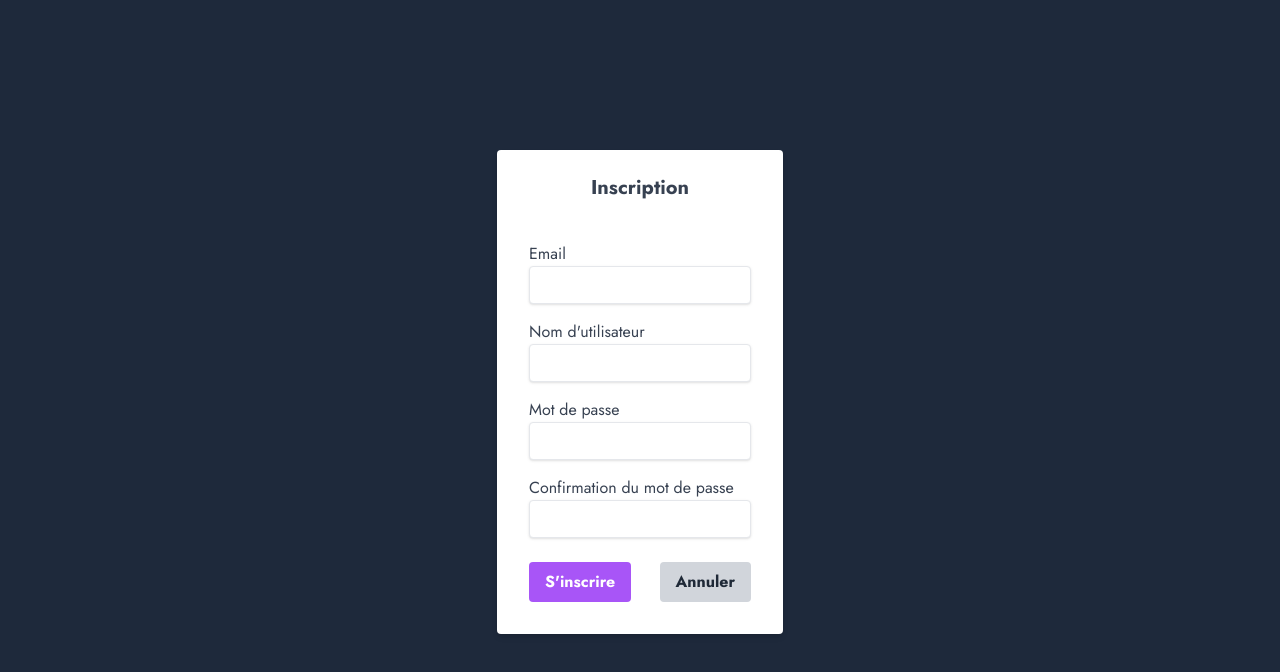
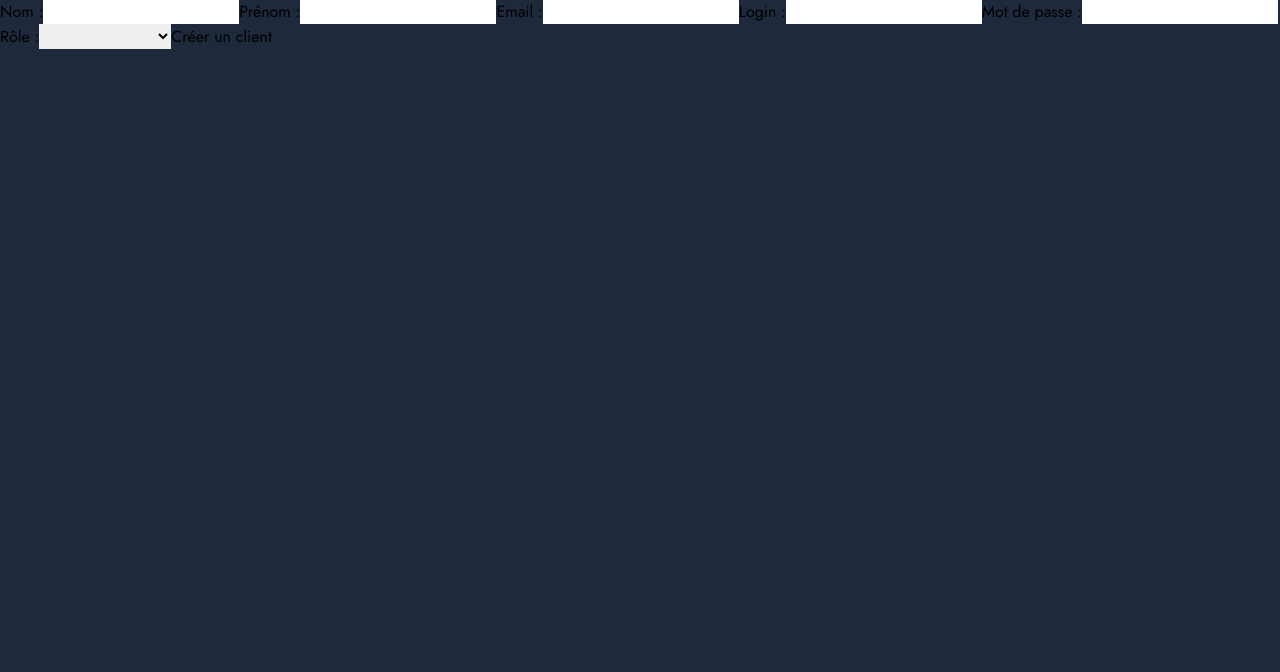
Before and after one commit to TrangAlexis/projet_naaa, an Angular app in the folder projet_naaa_frontend/: page /inscription in a window 1280 px wide. Shown: the top 672 px of the page. Built offline with nearby package versions, Linux system fonts and the light colour scheme.

Commit message:
Connexion Front & Back pour la création dExercices

```diff
--- a/projet_naaa_frontend/src/app/exercise-editor/exercise-editor.component.html
+++ b/projet_naaa_frontend/src/app/exercise-editor/exercise-editor.component.html
@@ -14,7 +14,7 @@
             </label>
             <div class="mt-1">
               <input id="exerciseName" name="exerciseName" type="text" autocomplete="off" required
-                [(ngModel)]="exercice.name"
+                [(ngModel)]="exercice.nom"
                 class="appearance-none block w-full px-3 py-2 border border-gray-300 rounded-md shadow-sm placeholder-gray-400 focus:outline-none focus:ring-blue-500 focus:border-blue-500 sm:text-sm">
             </div>
           </div>
@@ -35,10 +35,10 @@
               class="w-full flex justify-center py-2 px-4 border border-transparent rounded-md shadow-sm text-sm font-medium text-white bg-purple-500 hover:bg-purple-700 focus:outline-none focus:ring-2 focus:ring-offset-2 focus:ring-blue-500">
               Créer l'exercice
             </button>
-            <button type="submit"
+            <a
               class="w-full flex justify-center py-2 px-4 border border-transparent rounded-md shadow-sm text-sm font-medium text-white bg-purple-500 hover:bg-purple-700 focus:outline-none focus:ring-2 focus:ring-offset-2 focus:ring-blue-500" routerLink="/programs-page">
               Annuler
-            </button>
+            </a>
           </div>
         </form>
       </div>
--- a/projet_naaa_frontend/src/app/exercise-editor/exercise-editor.component.ts
+++ b/projet_naaa_frontend/src/app/exercise-editor/exercise-editor.component.ts
@@ -1,6 +1,7 @@
 import { Component } from '@angular/core';
 import { Exercice } from '../models/exercise.model';
 import { ExerciceService } from '../services/ExerciceService';
+import { Router } from '@angular/router';
 
 @Component({
   selector: 'app-exercise-editor',
@@ -8,18 +9,16 @@ import { ExerciceService } from '../services/ExerciceService';
   styleUrls: ['./exercise-editor.component.scss']
 })
 export class ExerciseEditorComponent {
+  exercice: Exercice = {
+    nom: '',
+    description: '',
+  };
 
-
-  exercice: Exercice = new Exercice("Je suis là", "Hello");
-
-  constructor(private exerciceService: ExerciceService) { }
-
+  constructor(private exerciceService: ExerciceService, private router: Router) {}
 
   onSubmit() {
-    this.exerciceService.create(this.exercice)
-      .subscribe(
-        data => console.log('Exercice ajouté avec succès !'),
-        error => console.log('Une erreur est survenue lors de l\'ajout de l\'exercice.')
-      );
+    this.exerciceService.create(this.exercice).subscribe((result) => {
+      this.router.navigate(['/programs-page']);
+    });
   }
 }
--- a/projet_naaa_frontend/src/app/inscription/inscription.component.html
+++ b/projet_naaa_frontend/src/app/inscription/inscription.component.html
@@ -1,4 +1,4 @@
-<div class="flex justify-center items-center h-screen">
+<!-- <div class="flex justify-center items-center h-screen">
     <form [formGroup]="inscriptionForm" (ngSubmit)="onSubmit()" class="bg-white shadow-md rounded px-8 pt-6 pb-8 mb-4">
         <h2 class="text-xl text-gray-700 font-bold mb-10 text-center">Inscription</h2>
         <div class="mt-4">
@@ -46,4 +46,29 @@
                 class="bg-gray-300 hover:bg-gray-400 text-gray-800 font-bold py-2 px-4 rounded">Annuler</a>
         </div>
     </form>
-</div>
+</div> -->
+
+<form (ngSubmit)="onSubmit()">
+  <label for="nom">Nom :</label>
+  <input type="text" id="nom" name="nom" [(ngModel)]="nom" required>
+
+  <label for="prenom">Prénom :</label>
+  <input type="text" id="prenom" name="prenom" [(ngModel)]="prenom" required>
+
+  <label for="email">Email :</label>
+  <input type="email" id="email" name="email" [(ngModel)]="email" required>
+
+  <label for="login">Login :</label>
+  <input type="text" id="login" name="login" [(ngModel)]="login" required>
+
+  <label for="mdp">Mot de passe :</label>
+  <input type="password" id="mdp" name="mdp" [(ngModel)]="mdp" required>
+
+  <label for="role">Rôle :</label>
+  <select id="role" name="role" [(ngModel)]="role" required>
+    <option value="ROLE_CLIENTFREEMIUM">Client Freemium</option>
+    <option value="ROLE_CLIENTPREMIUM">Client Premium</option>
+  </select>
+
+  <button type="submit">Créer un client</button>
+</form>
--- a/projet_naaa_frontend/src/app/inscription/inscription.component.ts
+++ b/projet_naaa_frontend/src/app/inscription/inscription.component.ts
@@ -1,3 +1,4 @@
+import { ClientService } from './../services/ClientService';
 import { Component, OnInit } from '@angular/core';
 import { FormBuilder, FormGroup, Validators, FormControl } from '@angular/forms';
 import { MustMatch } from '../helpers/must-match.validators';
@@ -9,11 +10,20 @@ import { MustMatch } from '../helpers/must-match.validators';
 })
 export class InscriptionComponent implements OnInit {
 
+  nom!: string;
+  prenom!: string;
+  email!: string;
+  login!: string;
+  mdp!: string;
+  role!: string;
+
+
+
   inscriptionForm!: FormGroup;
   submitted = false;
 required: any;
 
-  constructor(private formBuilder: FormBuilder) { }
+  constructor(private formBuilder: FormBuilder, private clientService: ClientService) { }
 
   ngOnInit() {
     this.inscriptionForm = this.formBuilder.group({
@@ -28,14 +38,27 @@ required: any;
 
   get f() { return this.inscriptionForm.controls; }
 
-  onSubmit() {
-    this.submitted = true;
+  // onSubmit() {
+  //   this.submitted = true;
 
-    if (this.inscriptionForm.invalid) {
-      return;
-    }
+  //   if (this.inscriptionForm.invalid) {
+  //     return;
+  //   }
 
-    alert('Inscription réussie !\n\n' + JSON.stringify(this.inscriptionForm.value, null, 4));
+  //   alert('Inscription réussie !\n\n' + JSON.stringify(this.inscriptionForm.value, null, 4));
+  // }
+
+  onSubmit(): void {
+    const client = {
+      nom: this.nom,
+      prenom: this.prenom,
+      email: this.email,
+      login: this.login,
+      mdp: this.mdp,
+      compte: {
+        role: this.role
+      }
+    };
   }
 
 }
--- /dev/null
+++ b/projet_naaa_frontend/src/app/models/client.model.ts
@@ -0,0 +1,57 @@
+export class Client {
+  id: number;
+  nom: string;
+  prenom: string;
+  email: string;
+  login: string;
+  mdp: string;
+  pointsDeSucces: number;
+  dateNaissance: Date;
+  premium: boolean;
+  programme: Programme;
+  compte: Compte;
+
+  constructor(
+    id: number,
+    nom: string,
+    prenom: string,
+    email: string,
+    login: string,
+    mdp: string,
+    pointsDeSucces: number,
+    dateNaissance: Date,
+    premium: boolean,
+    programme: Programme,
+    compte: Compte
+  ) {
+    this.id = id;
+    this.nom = nom;
+    this.prenom = prenom;
+    this.email = email;
+    this.login = login;
+    this.mdp = mdp;
+    this.pointsDeSucces = pointsDeSucces;
+    this.dateNaissance = dateNaissance;
+    this.premium = premium;
+    this.programme = programme;
+    this.compte = compte;
+  }
+}
+
+export interface Compte {
+  id: number;
+  login: string;
+  role: Role;
+}
+
+export enum Role {
+  ROLE_CLIENTFREEMIUM = 'ROLE_CLIENTFREEMIUM',
+  ROLE_CLIENTPREMIUM = 'ROLE_CLIENTPREMIUM',
+  ROLE_COACH = 'ROLE_COACH'
+}
+
+export interface Programme {
+  id: number;
+  nom: string;
+  description: string;
+}
--- a/projet_naaa_frontend/src/app/models/exercise.model.ts
+++ b/projet_naaa_frontend/src/app/models/exercise.model.ts
@@ -1,6 +1,5 @@
-export class Exercice {
-    constructor(
-    public name: string,
-    public description: string
-    ) {}
-    }
+export interface Exercice {
+  id?: number;
+  nom: string;
+  description: string;
+}
--- /dev/null
+++ b/projet_naaa_frontend/src/app/services/ClientService.ts
@@ -0,0 +1,34 @@
+import { Injectable } from '@angular/core';
+import { HttpClient } from '@angular/common/http';
+import { Observable } from 'rxjs';
+import { Client } from '../models/client.model';
+
+@Injectable({
+  providedIn: 'root',
+})
+export class ClientService {
+
+  private baseUrl = 'http://localhost:8080/naaa/api/client';
+
+  constructor(private http: HttpClient) { }
+
+  getClients(): Observable<Client[]> {
+    return this.http.get<Client[]>(`${this.baseUrl}`);
+  }
+
+  getClientById(id: number): Observable<Client> {
+    return this.http.get<Client>(`${this.baseUrl}/${id}`);
+  }
+
+  createClient(client: Client): Observable<Client> {
+    return this.http.post<Client>(`${this.baseUrl}/inscription`, client);
+  }
+
+  updateClient(id: number, client: Client): Observable<Client> {
+    return this.http.put<Client>(`${this.baseUrl}/${id}`, client);
+  }
+
+  deleteClient(id: number): Observable<any> {
+    return this.http.delete(`${this.baseUrl}/${id}`, { responseType: 'text' });
+  }
+}
--- a/projet_naaa_frontend/src/app/services/ExerciceService.ts
+++ b/projet_naaa_frontend/src/app/services/ExerciceService.ts
@@ -7,7 +7,7 @@ import { Exercice } from '../models/exercise.model';
   providedIn: 'root',
 })
 export class ExerciceService {
-  private baseUrl = 'http://localhost:3000/exercices';
+  private baseUrl = 'http://localhost:8080/naaa/api/exercice';
 
   constructor(private http: HttpClient) {}
 
@@ -20,12 +20,12 @@ export class ExerciceService {
   }
 
   create(exercice: Exercice): Observable<Exercice> {
-    return this.http.post<Exercice>(`${this.baseUrl}`, exercice);
+    return this.http.post<Exercice>(`${this.baseUrl}/ajouter`, exercice);
   }
 
-//   update(exercice: Exercice): Observable<Exercice> {
-//     return this.http.put<Exercice>(`${this.baseUrl}/${exercice.id}`, exercice);
-//   }
+  update(exercice: Exercice): Observable<Exercice> {
+    return this.http.put<Exercice>(`${this.baseUrl}/${exercice.id}`, exercice);
+  }
 
   delete(id: number): Observable<any> {
     return this.http.delete(`${this.baseUrl}/${id}`);
```
Also changed, not shown: 1 other file (tests, documents, lock files or other folders).
